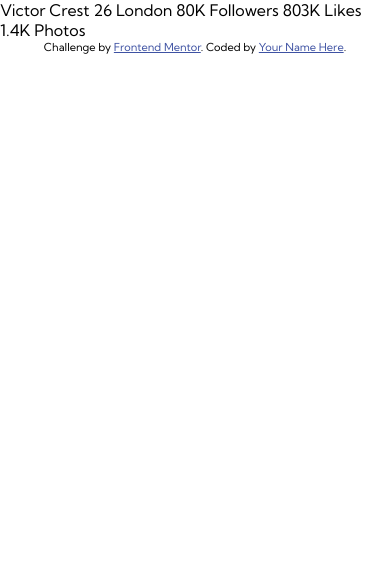
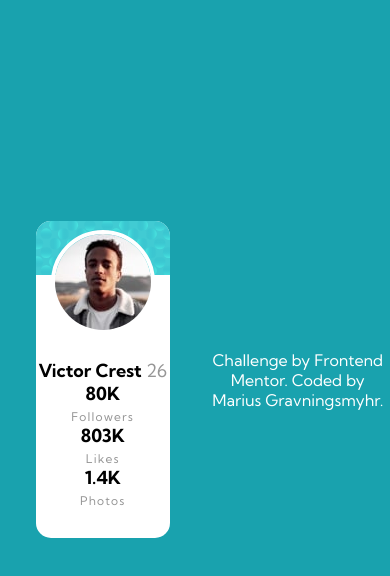
Before and after one commit to mariusgrHiof/profile-card-component-main, a plain HTML site: page index.html in a window 390 px wide. Drawn offline with Linux system fonts and the light colour scheme.

Commit message:
Made it responsive on small devices

```diff
--- a/index.html
+++ b/index.html
@@ -16,12 +16,51 @@
     <title>Frontend Mentor | Profile card component</title>
   </head>
   <body>
-    Victor Crest 26 London 80K Followers 803K Likes 1.4K Photos
+    <div class="flex-container">
+      <div class="card">
+        <div class="upper-profile">
+          <img
+            class="upper__profile-bg"
+            src="./images/bg-pattern-card.svg"
+            alt=""
+          />
+          <div class="upper__profile-img">
+            <img
+              src="./images/image-victor.jpg"
+              alt="victor"
+              class="upper__info-img"
+            />
+          </div>
+        </div>
+        <div class="lower-profile">
+          <div class="lower__profile-info">
+            <span class="lower__info-name">Victor Crest</span>
+            <span class="lower__info-age dark-grey">26</span>
+          <div class="user__stats-followers flex-col">
+            <span class="user__stats-followers--count bold">80K</span
+            ><span class="user__stats-followers--title dark-grey"
+              >Followers</span
+            >
+          </div>
+          <div class="user__stats-likes flex-col">
+            <span class="user__stats-likes--count bold">803K</span
+            ><span class="user__stats-likes--title dark-grey">Likes</span>
+          </div>
+          <div class="user__stats-photos flex-col">
+            <span class="user__stats-photos--count bold">1.4K</span
+            ><span class="user__stats-photos--title dark-grey">Photos</span>
+          </div>
+        </div>
+      </div>
+    </div>
     <div class="attribution">
       Challenge by
       <a href="https://www.frontendmentor.io?ref=challenge" target="_blank"
         >Frontend Mentor</a
-      >. Coded by <a href="#">Your Name Here</a>.
+      >. Coded by
+      <a href="https://github.com/mariusgrHiof" target="_blank"
+        >Marius Gravningsmyhr</a
+      >.
     </div>
   </body>
 </html>
--- a/style.css
+++ b/style.css
@@ -12,18 +12,155 @@
   --dark-grey: hsl(0, 0%, 59%);
 }
 
-/* Font size (name and stats): 18px --> 1.125 rem */
-
 body {
   margin: 0;
   padding: 0;
   font-family: 'Kumbh Sans', sans-serif;
+  background-image: url('./images/bg-pattern-top.svg'),
+    url('./images/bg-pattern-bottom.svg');
+  background-color: var(--dark-cyan);
+  background-position: top -600px left -250px, bottom -600px right -230px;
+  background-repeat: no-repeat;
+  /* background-attachment: fixed; */
+  background-size: 70%;
+  font-size: 1.125rem;
+  height: 100vh;
+}
+
+img {
+  max-width: 100%;
+}
+
+.container {
+  width: 100%;
+  margin: 0 auto;
+  max-width: 750px;
+}
+
+.flex-col {
+  display: flex;
+  flex-direction: column;
+  align-items: center;
+}
+
+.flex-container {
+  display: flex;
+  justify-content: center;
+  align-items: center;
+  height: 90vh;
+}
+
+.bold {
+  font-weight: 700;
+}
+
+.dark-grey {
+  color: var(--dark-grey);
+}
+
+.card {
+  background: #fff;
+  border-radius: 15px;
+  overflow: hidden;
+  margin: 0 2em;
+}
+
+.lower-profile {
+  display: flex;
+  flex-direction: column;
+  justify-content: center;
+  align-items: center;
+  position: relative;
+  top: -30px;
+}
+
+.lower__info-name {
+  font-weight: 700;
+}
+
+.lower__info-city {
+  display: block;
+  text-align: center;
+  margin-top: 0.3em;
+  font-size: 1rem;
+}
+
+.upper__profile {
+  position: relative;
+}
+
+.upper__profile-bg {
+  width: 100%;
+}
+
+.upper__profile-img {
+  position: relative;
+}
+
+.upper__profile-img img {
+  border-radius: 50%;
+  border: 4px solid #fff;
+  position: relative;
+  top: -50px;
+  left: 50%;
+  transform: translateX(-50%);
+}
+
+.user-stats {
+  border-top: 1px solid rgba(0, 0, 0, 0.1);
+  padding: 2em;
+  display: flex;
+  justify-content: space-between;
+}
+
+.user__stats-followers--title,
+.user__stats-likes--title,
+.user__stats-photos--title {
+  font-size: 0.75rem;
+  letter-spacing: 0.1em;
+  margin-top: 0.35em;
 }
 
 .attribution {
-  font-size: 11px;
+  font-size: 1rem;
   text-align: center;
+  color: #fff;
 }
 .attribution a {
-  color: hsl(228, 45%, 44%);
+  color: #fff;
+  text-decoration: none;
 }
+
+@media only screen and (max-width: 376px) {
+  body {
+    background-position: top -100px left -200px, bottom right -200px;
+    background-size: 100%;
+  }
+
+  .upper__profile-img img {
+    width: 40%;
+  }
+
+  .lower__info-name {
+    font-size: 0.85rem;
+  }
+
+  .lower__info-city,
+  .lower__info-age {
+    font-size: 0.85rem;
+  }
+  .user__stats-followers--count,
+  .user__stats-likes--count,
+  .user__stats-photos--count {
+    font-size: 0.75rem;
+  }
+  .user__stats-followers--title,
+  .user__stats-likes--title,
+  .user__stats-photos--title {
+    font-size: 0.5rem;
+  }
+  .attribution {
+    font-size: 0.75rem;
+    line-height: 150%;
+  }
+}
```
Also changed, not shown: profile-card-component-main/index.html (deleted, +0 -35 lines), profile-card-component-main/design/desktop-design.jpg (deleted), profile-card-component-main/design/desktop-preview.jpg (deleted), profile-card-component-main/design/mobile-design.jpg (deleted), profile-card-component-main/images/bg-pattern-bottom.svg (deleted), profile-card-component-main/images/bg-pattern-card.svg (deleted), profile-card-component-main/images/bg-pattern-top.svg (deleted), profile-card-component-main/images/favicon-32x32.png (deleted), profile-card-component-main/images/image-victor.jpg (deleted), screenshots/desktop.png (added), screenshots/mobile.png (added), 3 other files.
